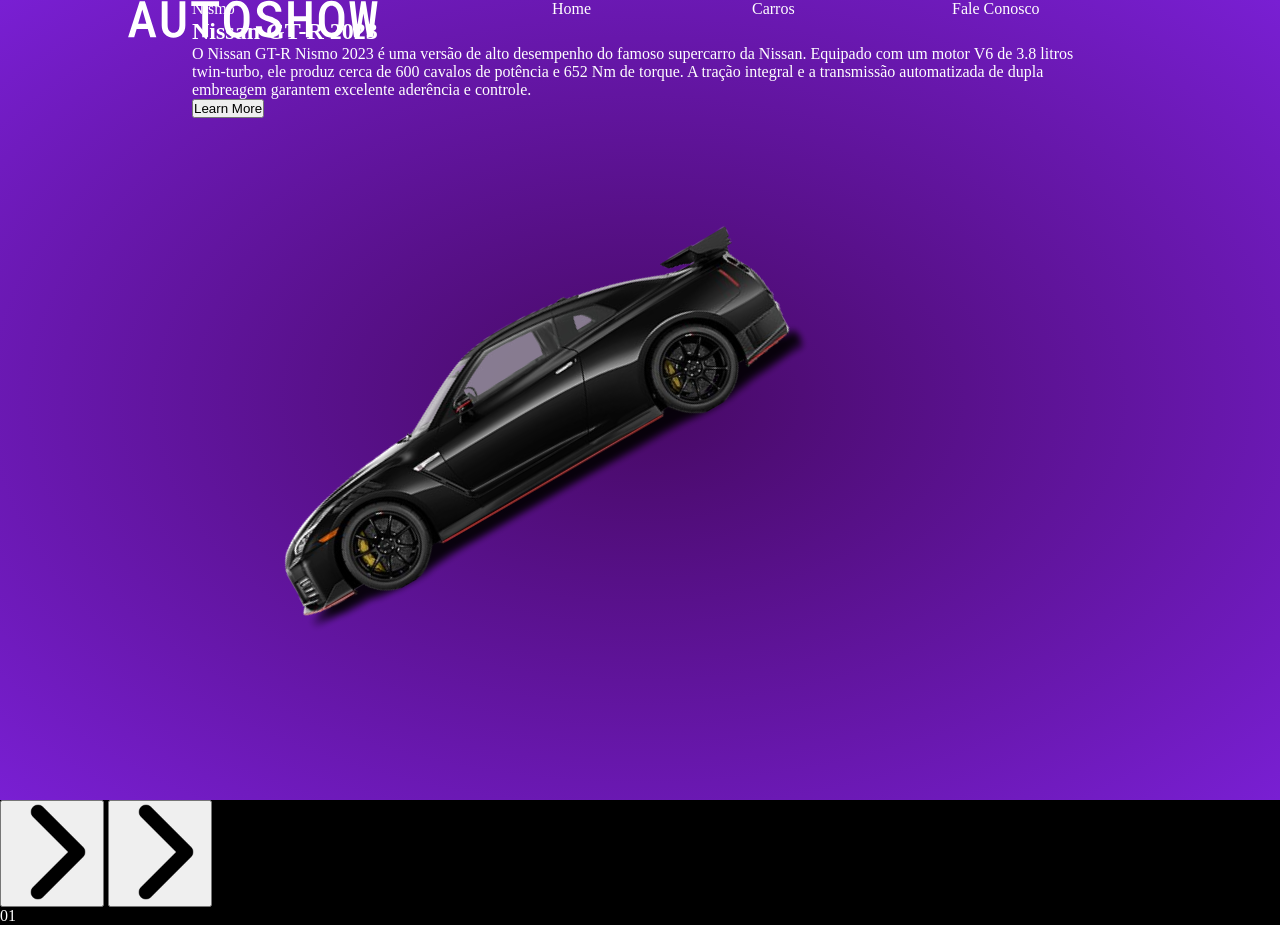
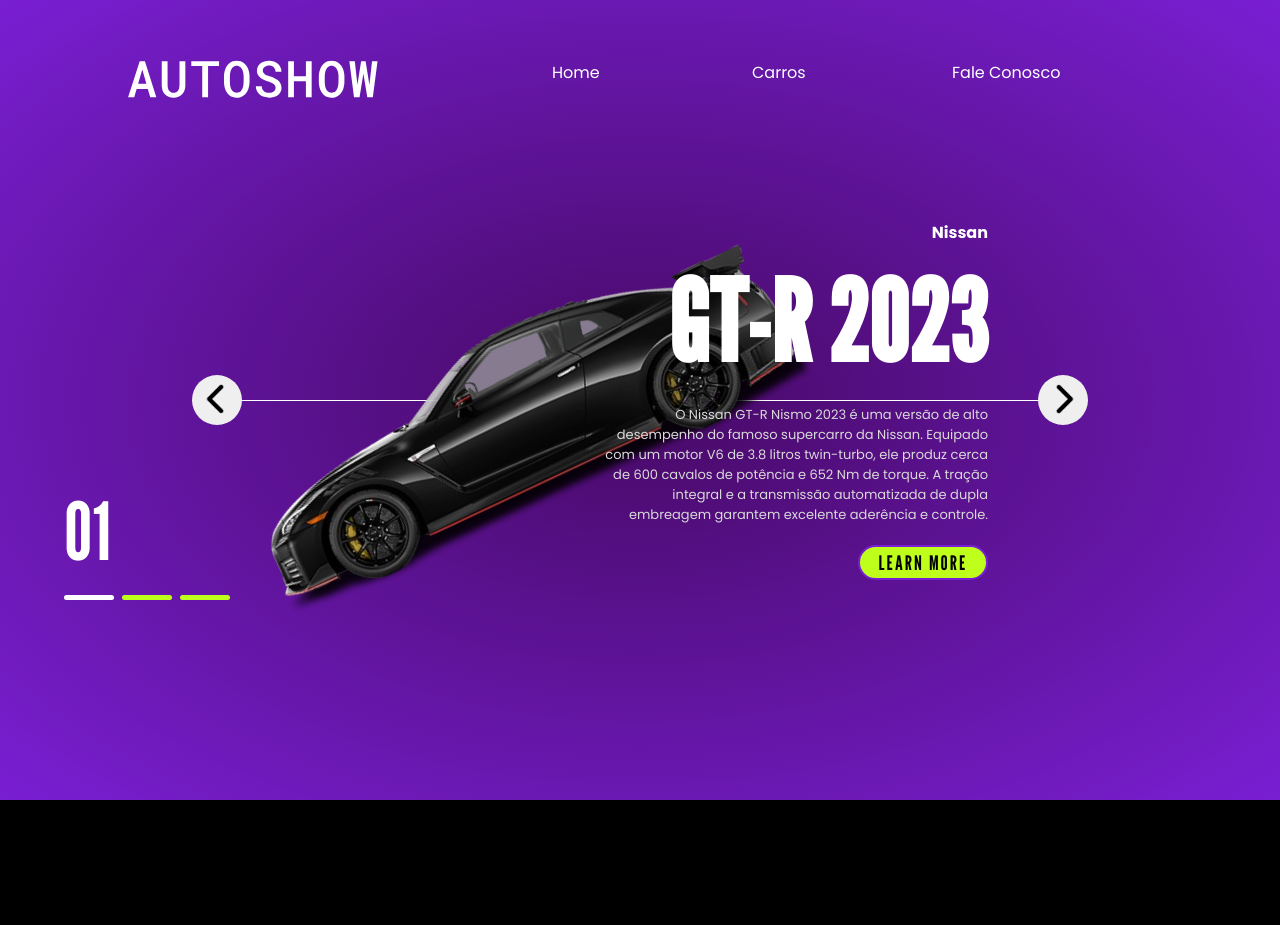
Before and after one commit to MatheusNT3/autoshow, a plain HTML site: page index.html in a window 1280 px wide. After the commit the page ends 800 px from the top, so only its background shows below. Drawn offline with nearby package versions, Linux system fonts and the light colour scheme.

Commit message:
falta alguns detalhes no css da pagina

```diff
--- a/index.html
+++ b/index.html
@@ -4,6 +4,12 @@
   <meta charset="UTF-8">
   <meta name="viewport" content="width=device-width, initial-scale=1.0">
   <link rel="stylesheet" href="./styles.css">
+  <link rel="preconnect" href="https://fonts.googleapis.com">
+  <link rel="preconnect" href="https://fonts.gstatic.com" crossorigin>
+  <link href="https://fonts.googleapis.com/css2?family=Poppins:ital,wght@0,100;0,200;0,300;0,400;0,500;0,600;0,700;0,800;0,900;1,100;1,200;1,300;1,400;1,500;1,600;1,700;1,800;1,900&display=swap" rel="stylesheet">
+  <link rel="preconnect" href="https://fonts.googleapis.com">
+  <link rel="preconnect" href="https://fonts.gstatic.com" crossorigin>
+  <link href="https://fonts.googleapis.com/css2?family=League+Gothic&family=Poppins:ital,wght@0,100;0,200;0,300;0,400;0,500;0,600;0,700;0,800;0,900;1,100;1,200;1,300;1,400;1,500;1,600;1,700;1,800;1,900&display=swap" rel="stylesheet">
   <title>Autoshow</title>
 </head>
 <body>
@@ -24,11 +30,11 @@
           <img src="./img/3.png" alt="Nissan GTR">
         </div>
         <div class="content">
-          <p class="car-version">Nismo</p>
-          <h2>Nissan GT-R 2023</h2>
+          <p class="car-version">Nissan</p>
+          <h2>GT-R 2023</h2>
           <p class="car-description">
             O Nissan GT-R Nismo 2023 é uma versão de alto desempenho do famoso supercarro da Nissan. Equipado com um motor V6 de 3.8 litros twin-turbo, ele produz cerca de 600 cavalos de potência e 652 Nm de torque. A tração integral e a transmissão automatizada de dupla embreagem garantem excelente aderência e controle.</p>
-            <button>Learn More</button>
+            <button class="btn-learnmore">Learn More</button>
         </div>
       </div>
     </div>
--- a/styles.css
+++ b/styles.css
@@ -4,6 +4,7 @@
   box-sizing: border-box;
   list-style: none;
   text-decoration: none;
+  font-family: "Poppins", sans-serif;
 }
 
 body {
@@ -14,6 +15,7 @@
 }
 
 header {
+  margin-top: 60px;
   display: grid;
   width: 80vw;
   grid-template-columns: 1fr 600px;
@@ -49,6 +51,16 @@
   height: 100%;
   margin: auto;
   position: relative;
+  gap: 24px;
+}
+
+.list::before {
+  content: '';
+  position: absolute;
+  height: 200px;
+  width: 100%;
+  top: 50%;
+  border-top: 1px solid #fff;
 }
 
 .item {
@@ -65,9 +77,121 @@
 
 .car-img img {
   width: 100%;
-  transform: rotate(-30deg);
+  transform: rotate(-25deg);
+}
+
+.content {
+  position: absolute;
+  right: 100px;
+  width: 70%;
+  height: 100%;
+  display: flex;
+  flex-direction: column;
+  justify-content: center;
+  align-items: end;
+  gap: 20px;
+}
+
+.car-version {
+  font-weight: bold;
+}
+
+.content h2 {
+  font-size: 7em;
+  line-height: 1em;
+  font-family: "League Gothic", sans-serif;
+}
+
+.car-description {
+  color: #d9d9d9;
+  font-size: 13px;
+  text-align: right;
+  max-width: 400px;
+  margin-top: 8px;
+}
+
+ .btn-learnmore {
+  border-radius: 30px;
+  height: 35px;
+  width: 130px;
+  text-transform: uppercase;
+  border: 2px solid #791fd3;
+  background-color: #beff1b;
+  color: #000;
+  font-weight: 500;
+  font-size: 20px;
+  letter-spacing: 2px;
+  cursor: pointer;
+  font-family: "League Gothic", sans-serif;
+}
+
+.arrows {
+  width: 70vw;
+  position: absolute;
+  top: 50%;
+  left: 50%;
+  transform: translate(-50%, -25px);
+  display: flex;
+  justify-content: space-between;
+}
+
+.arrows button {
+  top: 60%;
+  width: 50px;
+  height: 50px;
+  border-radius: 50%;
+  border: none;
+  cursor: pointer;
+
+}
+
+.arrows button:nth-child(1) img {
+  transform: scale(-1);
+
 }
 
 .arrows button img {
-  width: 100px;
+  width: 30px;
+  margin-top: 4px;
+  cursor: pointer;
 }
+
+.arrows button:hover {
+  background-color: #beff1b;
+}
+
+.indicators {
+  position: absolute;
+  top: 50%;
+  height: 200px;
+  transform: translateX(-50%);
+  width: 90vw;
+  left: 50%;
+  display: flex;
+  flex-direction: column;
+  justify-content: end;
+  gap: 16px;
+}
+
+.number {
+  font-size: 5em;
+  font-family: "League Gothic", sans-serif;
+}
+
+.indicators ul {
+  display: flex;
+  gap: 8px;
+}
+
+.indicators li {
+  width: 50px;
+  height: 5px;
+  background-color: #beff1b;
+  border-radius: 5px;
+  transition: 0.5s;
+}
+
+
+.indicators ul > .active {
+  background-color: #fff;
+}
```
